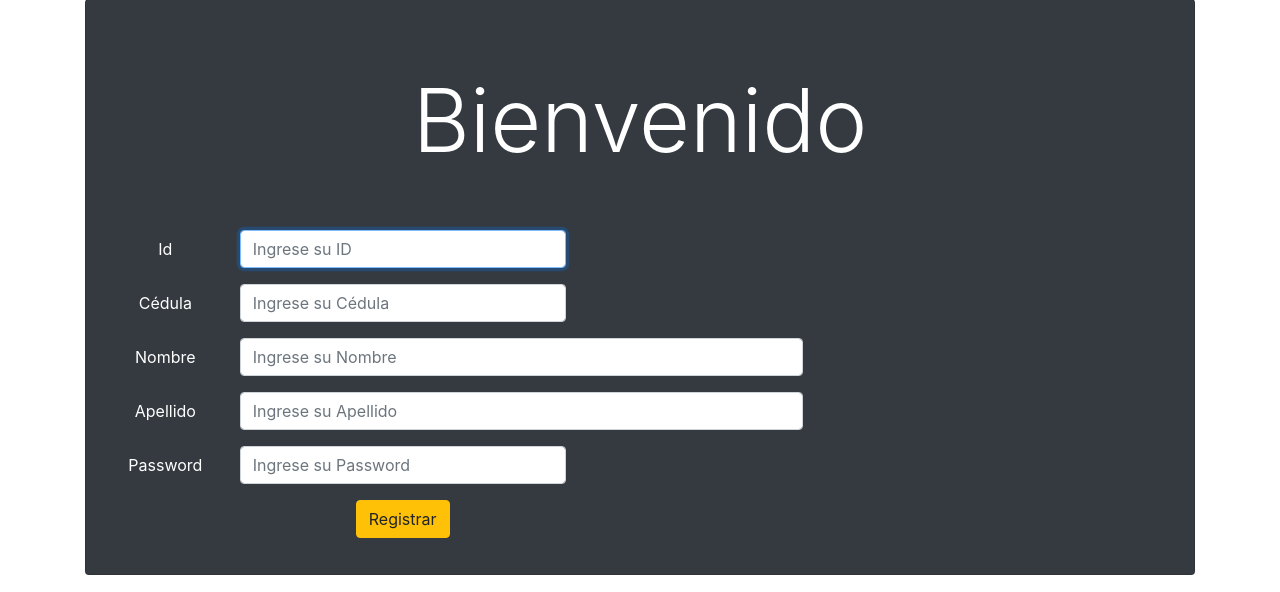
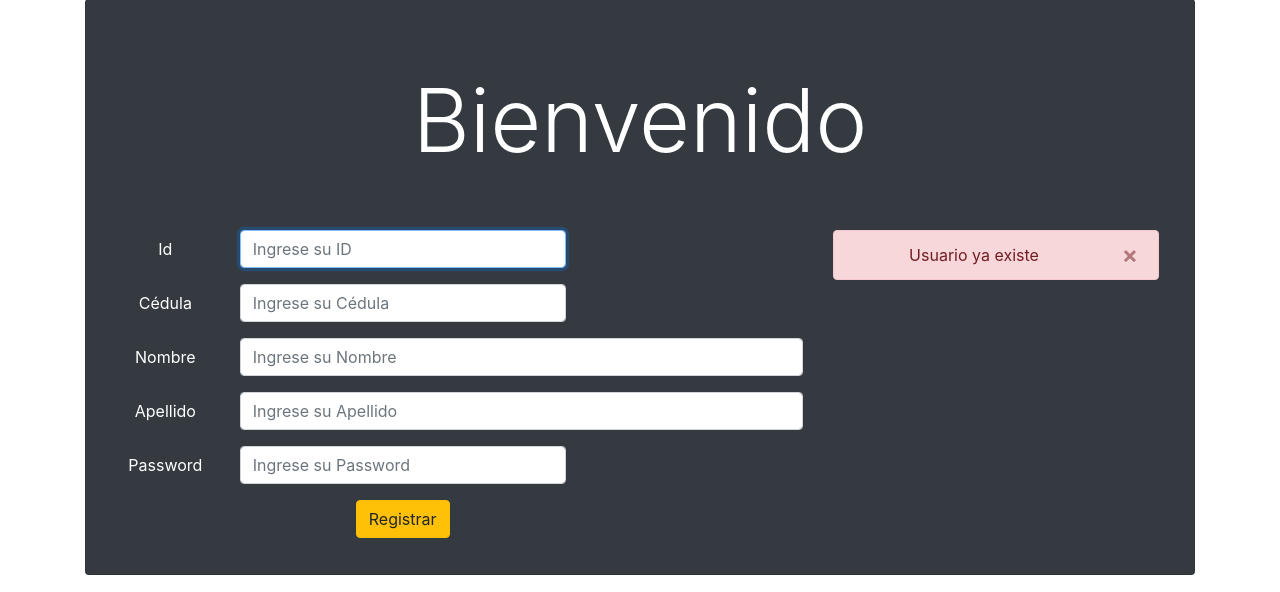
Before and after one commit to aruizfelce/criptocontigo, a PHP site: page /registrar.php in a window 1280 px wide. Shown: the part 208-800 px from the top of the page. Run offline with PHP 8.4, Linux system fonts and the light colour scheme; the visitor is signed in with stand-in values (Sample User, id 1).

Commit message:
Comprobar si Usuario Existe

```diff
--- a/index.php
+++ b/index.php
@@ -1,5 +1,8 @@
 
-      <?php include 'encabezado.php'; ?>
+      <?php include 'encabezado.php';
+        session_start();
+        $_SESSION["existe"]=0;
+      ?>
       <div class="card text-center bg-dark text-warning mb-3">
         <div class="card-body">
           <br><br><br>
--- a/ingresar.php
+++ b/ingresar.php
@@ -1,4 +1,5 @@
       <?php
+
           session_start();
           if(isset($_SESSION["usuario"])) //si ya está logueado va al meno
           {
--- a/registrar.php
+++ b/registrar.php
@@ -1,5 +1,8 @@
 
-      <?php include 'encabezado.php'; ?>
+      <?php include 'encabezado.php';
+
+        session_start();
+      ?>
 
       <div class="card text-center  bg-dark mb-3">
         <div class="card-body text-white">
@@ -47,9 +50,27 @@
                       </div>
                     </div>
                   </form>
+
                </div>
+
+              <div class="col-4">
+                  <?php
+                      if($_SESSION["existe"]==1)
+                        {
+                  ?>
+                          <div class="alert alert-danger alert-dismissible fade show" role="alert">
+                              Usuario ya existe
+                              <button type="button" class="close" data-dismiss="alert" aria-label="Close">
+                                  <span aria-hidden="true">&times;</span>
+                              </button>
+                          </div>
+                  <?php
+                         }
+                  ?>
+
+              </div>
             </div>
-            </div>
+          </div>
     </div>
   </div>
 
```
Also changed, not shown: insertarUsuario.php (+20 -2 lines).
